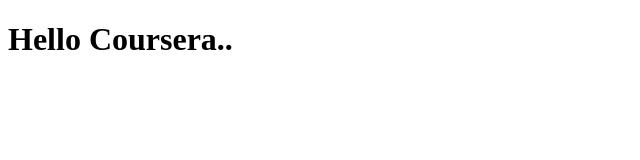
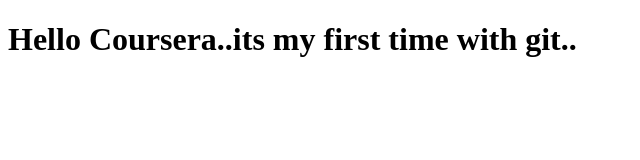
Before and after one commit to anuabraham3/coursera-test, a plain HTML site: page site/index.html in a window 1280 px wide. Shown: the whole page, without its empty margins (0-640 px from the left). Drawn offline with Linux system fonts and the light colour scheme.

Commit message:
Slight change

```diff
--- a/site/index.html
+++ b/site/index.html
@@ -5,7 +5,7 @@
 </head>
 <body>
 
-<h1>Hello Coursera..</h1>
+<h1>Hello Coursera..its my first time with git..</h1>
 
 
 </body>
```
